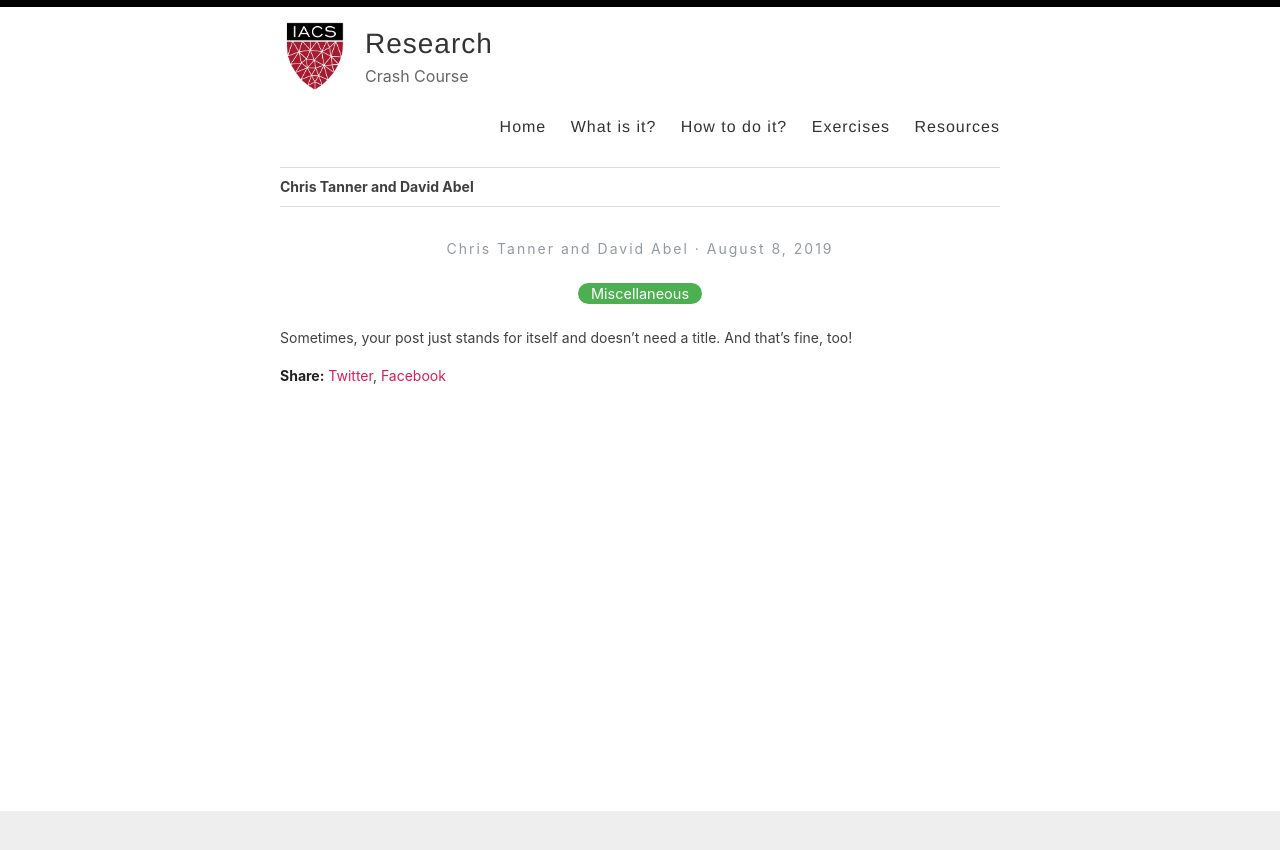
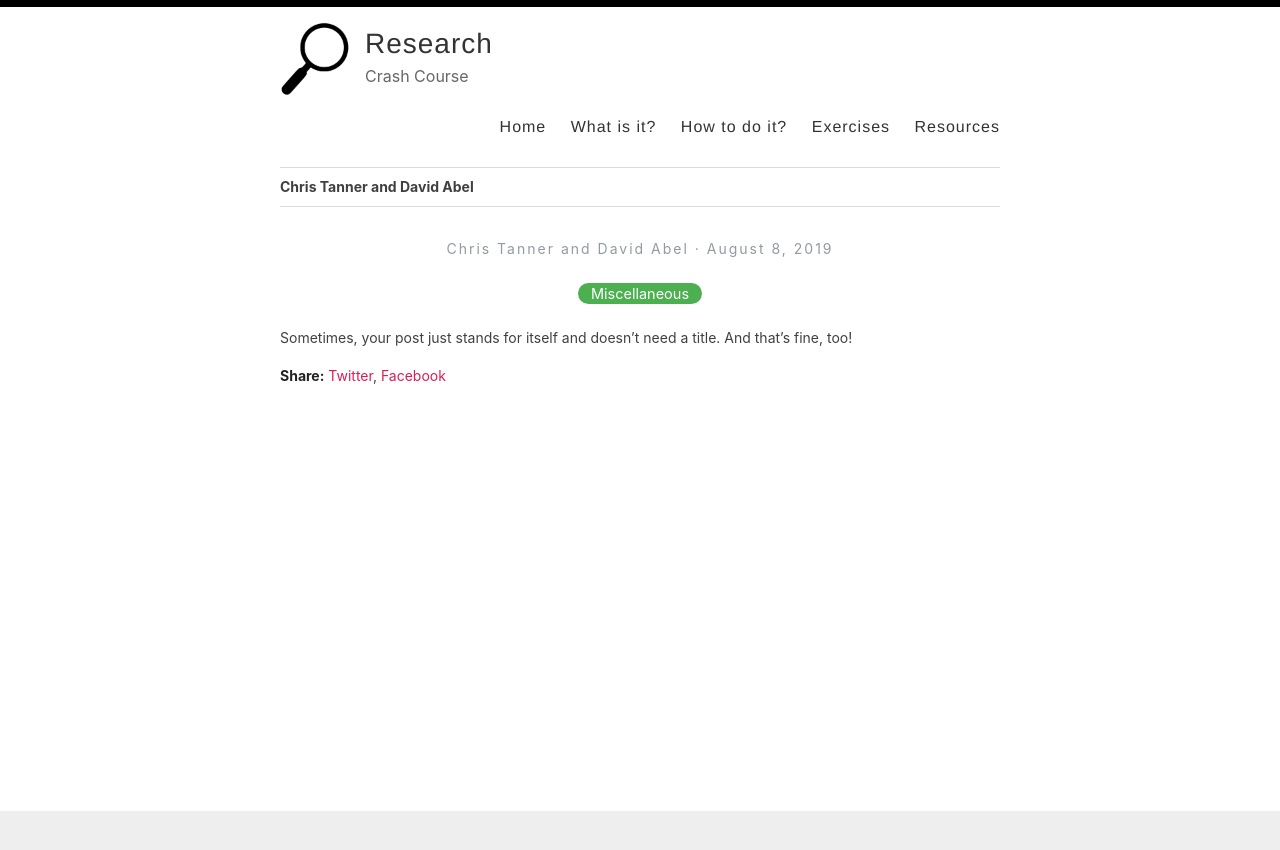
Before and after one commit to intro-to-research/intro-to-research.github.io, a Jekyll site: the page built from _posts/2019-08-08-no-title-posts.md, in a window 1280 px wide. Shown: the top 850 px of the page. Built offline with Jekyll 4.4.1, drawn with Linux system fonts in a browser that asks for light colours.

Commit message:
Update _config.yml

```diff
--- a/_config.yml
+++ b/_config.yml
@@ -12,7 +12,7 @@ author: Chris Tanner and David Abel
 description: Crash Course
 
 # URL of your avatar or profile pic (you could use your GitHub profile pic)
-avatar: /images/iacs_logo_resized.png
+avatar: /images/logo.png
 
 #
 # Flags below are optional
```
